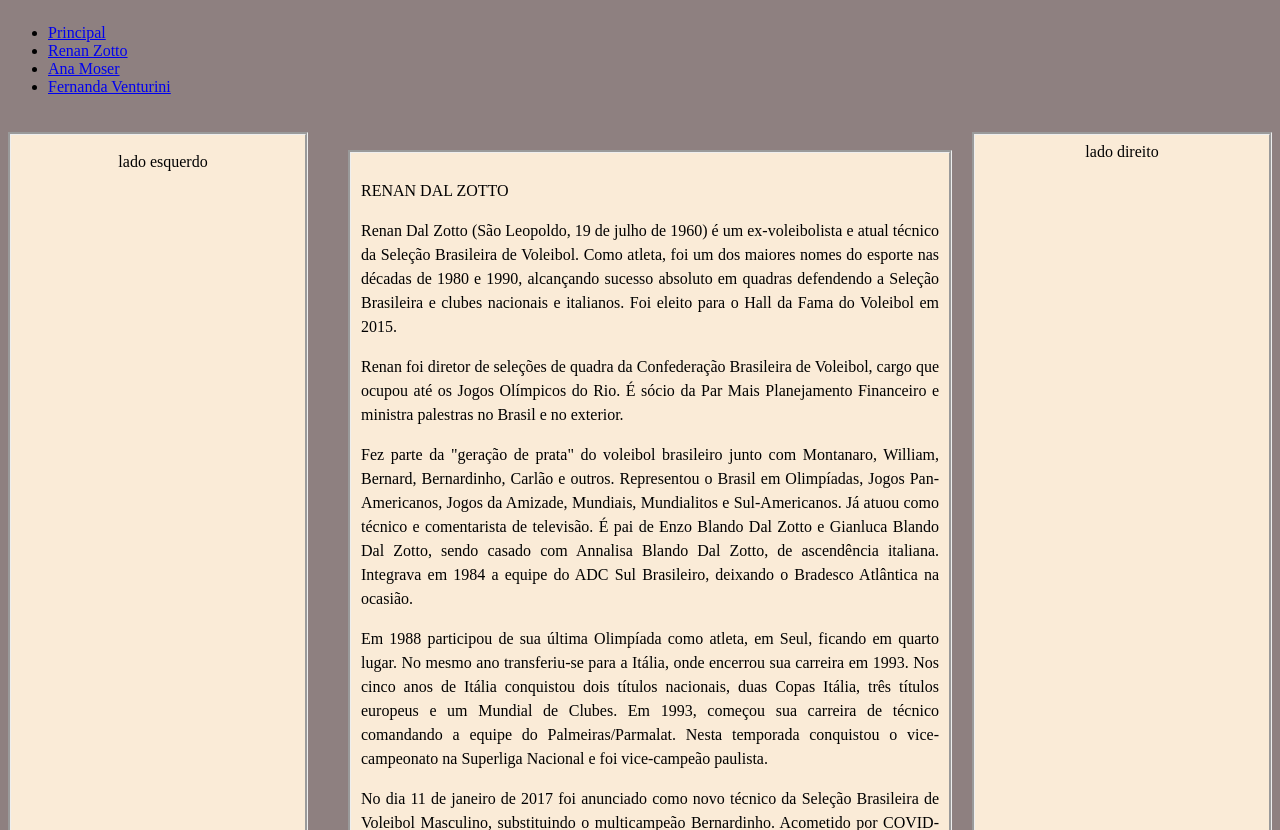
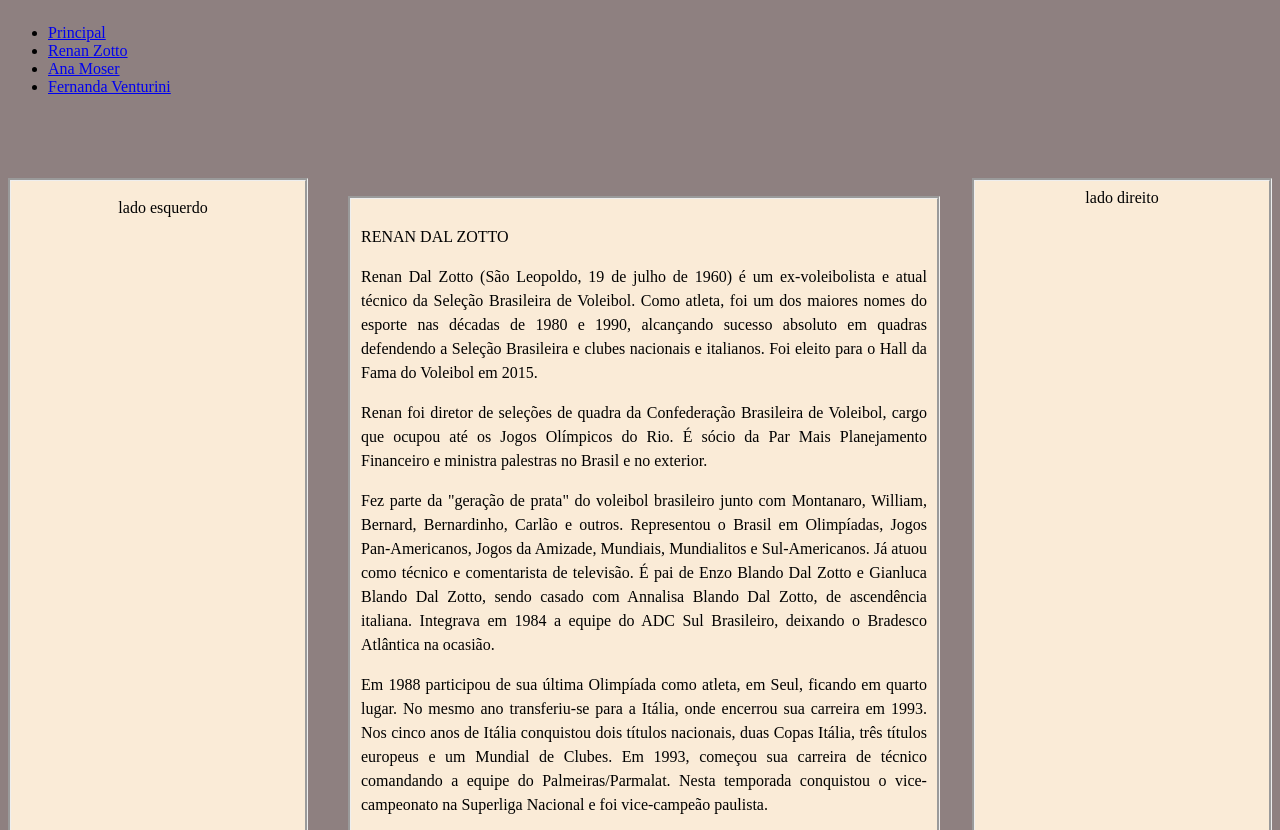
Before and after one commit to k4usantos/ep3, a plain HTML site: page gui.html in a window 1280 px wide. Shown: the top 830 px of the page. Drawn offline with Linux system fonts and the light colour scheme.

Commit message:
Add files via upload

```diff
--- a/style.css
+++ b/style.css
@@ -13,10 +13,10 @@ body {
 
 .grad_h{
     grid-area: cabeca;
-    display: inline;
     background-color: #8E8080;
+    min-height: 150px;
+}
 
-}
 
 .grad_m{
     grid-area: princi;
@@ -26,6 +26,7 @@ body {
     border-style: groove;
     margin-bottom: 3%;
     margin-top: 3%;
+    margin-right: 2%;
     line-height: 1.5;
     padding: 10px;
 }
@@ -50,6 +51,7 @@ body {
     border-style: groove;
     line-height: 1.5;
     padding-top: 5px;
+    padding-bottom: 5%;
 }
 
 .grad_f{
```
